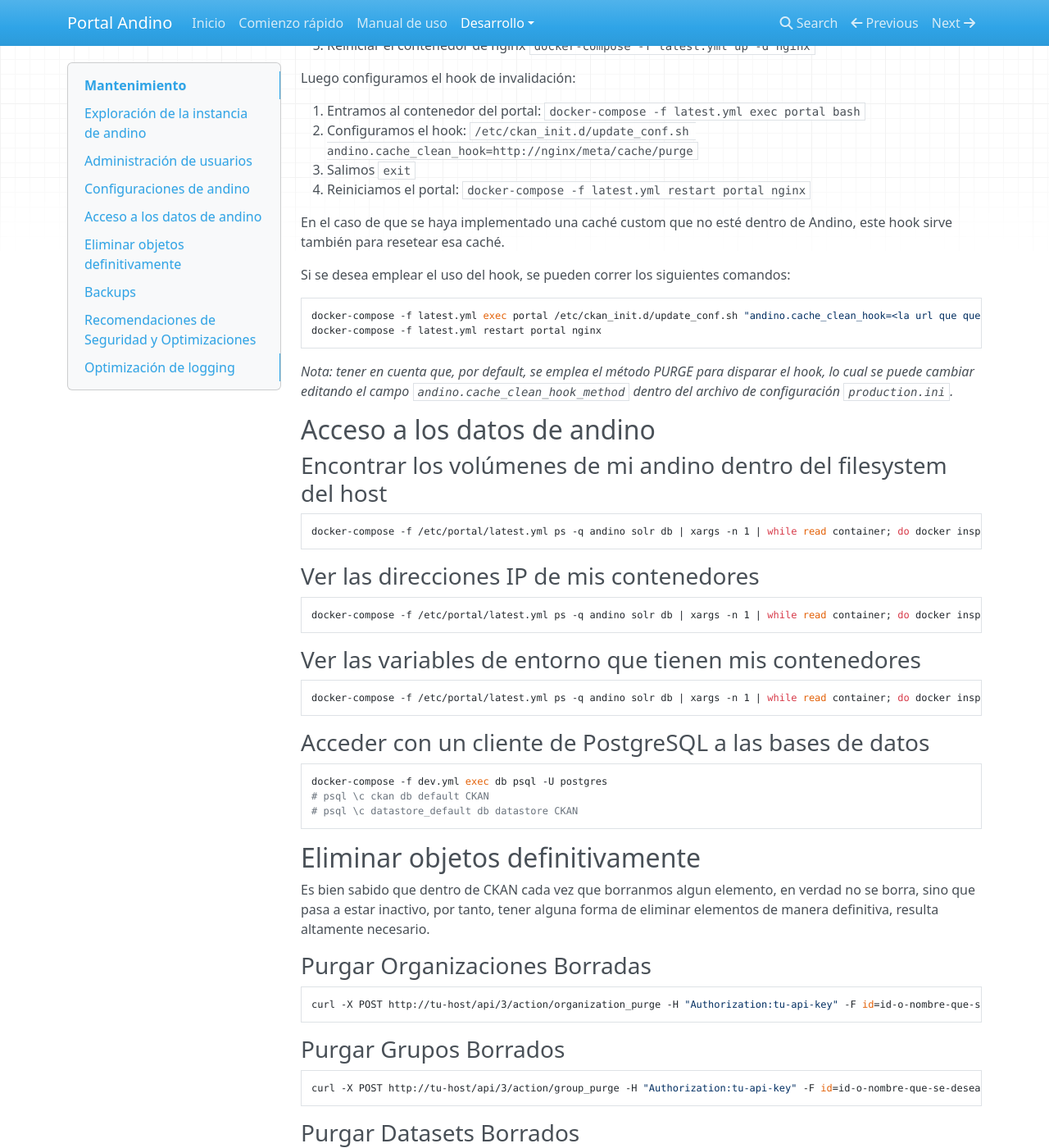
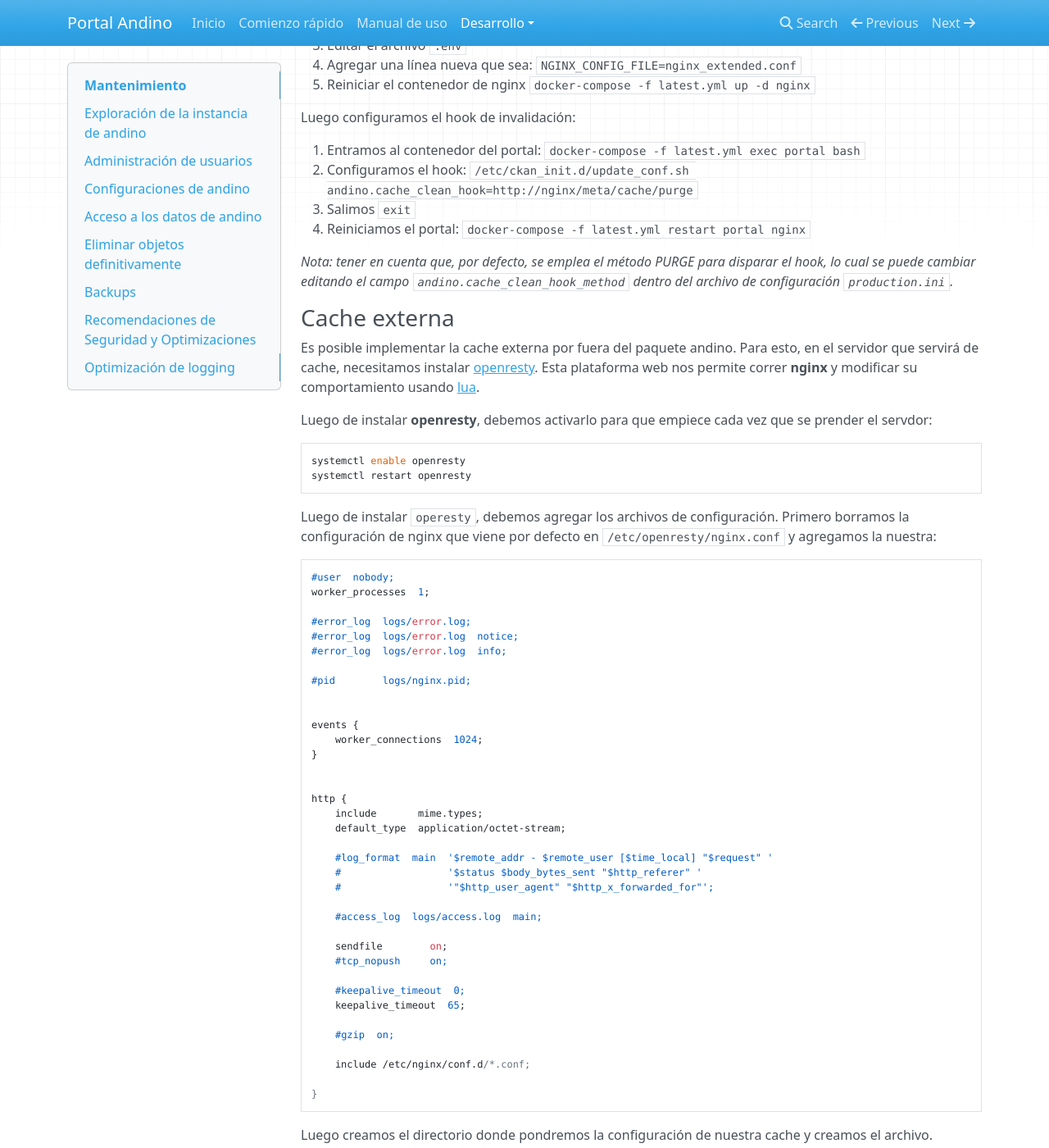
Before and after one commit to datosgobar/portal-andino, an MkDocs documentation site: the page built from docs/developers/maintenance.md, in a window 1280 px wide and 1400 px high, scrolled down 4618 px. Shown: the whole window at 82% size. Built offline with MkDocs 1.6.1, drawn with Linux system fonts in a browser that asks for light colours; nearby versions of some CDN libraries; old or Windows-style settings are respelled for this version of MkDocs; some of the changed text lies outside the part shown.

Commit message:
Agrego documentacion para usar una cache externa
refs:#144

````diff
--- a/docs/developers/maintenance.md
+++ b/docs/developers/maintenance.md
@@ -20,6 +20,8 @@
         - [Cambiar el remitente de los correos electrónicos que envía Andino](#cambiar-el-remitente-de-los-correos-electronicos-que-envia-andino)
         - [Deshabilitar la URL `/catalog.xlsx`](#deshabilitar-la-url--catalogxlsx)
         - [Google Tag Manager](#google-tag-manager)
+        - [Cache](#configuraci%C3%B3n-de-la-llamada-de-invalidaci%C3%B3n-de-cach%C3%A9)
+        - [Cache externa](#cache-externa)
     - [Acceso a los datos de andino](#acceso-a-los-datos-de-andino)
         - [Encontrar los volúmenes de mi andino dentro del filesystem del host](#encontrar-los-volumenes-de-mi-andino-dentro-del-filesystem-del-host)
         - [Ver las direcciones IP de mis contenedores](#ver-las-direcciones-ip-de-mis-contenedores)
@@ -225,18 +227,150 @@ Luego configuramos el hook de invalidación:
 1. Salimos `exit`
 1. Reiniciamos el portal: `docker-compose -f latest.yml restart portal nginx`
 
+_Nota: tener en cuenta que, por defecto, se emplea el método PURGE para disparar el hook, lo cual
+se puede cambiar editando el campo `andino.cache_clean_hook_method` dentro del archivo de configuración `production.ini`._
 
-En el caso de que se haya implementado una caché custom que no esté dentro de Andino, este hook sirve también para
-resetear esa caché.
+### Cache externa
 
-Si se desea emplear el uso del hook, se pueden correr los siguientes comandos:
+Es posible implementar la cache externa por fuera del paquete andino.
+Para esto, en el servidor que servirá de cache, necesitamos instalar [openresty](https://openresty.org/en/installation.html).
+Esta plataforma web nos permite correr **nginx** y modificar su comportamiento usando [lua](https://www.lua.org/).
+
+Luego de instalar **openresty**, debemos activarlo para que empiece cada vez que se prender el servdor:
+
+```
+systemctl enable openresty
+systemctl restart openresty
+```
+
+Luego de instalar `operesty`, debemos agregar los archivos de configuración.
+Primero borramos la configuración de nginx que viene por defecto en `/etc/openresty/nginx.conf` y agregamos la nuestra:
+
+```
+#user  nobody;
+worker_processes  1;
+
+#error_log  logs/error.log;
+#error_log  logs/error.log  notice;
+#error_log  logs/error.log  info;
+
+#pid        logs/nginx.pid;
+
+
+events {
+    worker_connections  1024;
+}
+
+
+http {
+    include       mime.types;
+    default_type  application/octet-stream;
+
+    #log_format  main  '$remote_addr - $remote_user [$time_local] "$request" '
+    #                  '$status $body_bytes_sent "$http_referer" '
+    #                  '"$http_user_agent" "$http_x_forwarded_for"';
+
+    #access_log  logs/access.log  main;
+
+    sendfile        on;
+    #tcp_nopush     on;
+
+    #keepalive_timeout  0;
+    keepalive_timeout  65;
+
+    #gzip  on;
+
+    include /etc/nginx/conf.d/*.conf;
+
+}
+```
+
+
+Luego creamos el directorio donde pondremos la configuración de nuestra cache y creamos el archivo.
+
+```
+mkdir -p /etc/nginx/conf.d/
+touch /etc/nginx/conf.d/000-andino-cache.conf
+```
+
+El archivo `000-andino-cache.conf` contendrá lo siguiente.
+Es necesario cambiar la palabre `IP_A_ANDINO` por la IP donde esta andino.
+
+```
+proxy_cache_path /tmp/nginx_cache/ levels=1:2 keys_zone=cache:30m max_size=250m;
+proxy_temp_path /tmp/nginx_proxy 1 2;
+
+server_tokens off;
+
+server {
+    client_max_body_size 100M;
+    location / {
+        proxy_pass http://IP_A_ANDINO:80/;
+        proxy_set_header X-Forwarded-For $remote_addr;
+        proxy_set_header Host $host;
+        proxy_cache cache;
+
+        # Disable cache for logged-in users
+        proxy_cache_bypass $cookie_auth_tkt;
+        proxy_no_cache $cookie_auth_tkt;
+        proxy_cache_valid 30m;
+        proxy_cache_key $host$scheme$proxy_host$request_uri;
+
+        # Ignore apache "Cache-Control" header
+        # See https://lists.okfn.org/pipermail/ckan-dev/2016-March/009864.html
+        proxy_ignore_headers Cache-Control;
+        # In emergency comment out line to force caching
+        # proxy_ignore_headers X-Accel-Expires Expires;
+
+        # Show cache status
+        add_header X-Cache-Status $upstream_cache_status;
+    }
+
+    location /meta/cache/purge {
+        allow  192.168.0.0/16;
+        allow  172.16.0.0/12;
+        allow  10.0.0.0/8;
+        allow  127.0.0.1;
+        deny   all;
+        if ($request_method = PURGE ) {
+            content_by_lua_block {
+                filename = "/tmp/nginx_cache/"
+                local f = io.open(filename, "r")
+                if (f~=nil) then
+                    io.close(f)
+                    os.execute('rm -rf "'..filename..'"')
+                end
+                ngx.say("OK")
+                ngx.exit(ngx.OK)
+            }
+        }
+    }
+}
+```
+
+Finalmente, reiniciamos **openresty**: `systemctl restart openresty`.
+
+Ahora que tenemos la cache configurada, necesitamos configurar la llamada, o hook, de invalición de cache.
+Para esto, entramos al servidor donde esta corriendo andino y corremos:
+
 ```bash
-docker-compose -f latest.yml exec portal /etc/ckan_init.d/update_conf.sh "andino.cache_clean_hook=<la url que querés utilizar>";
+IP_INTERNA_CACHE=<ip interna del servidor de cache>
+
+cd /etc/portal
+docker-compose -f latest.yml exec portal /etc/ckan_init.d/update_conf.sh "andino.cache_clean_hook=http://$IP_INTERNA_CACHE/meta/cache/purge";
 docker-compose -f latest.yml restart portal nginx
 ```
 
-_Nota: tener en cuenta que, por default, se emplea el método PURGE para disparar el hook, lo cual
-se puede cambiar editando el campo `andino.cache_clean_hook_method` dentro del archivo de configuración `production.ini`._
+Si queremos probar la integración, podemos entrar al contenedor de andino y probar invalidar la cache:
+
+```
+
+IP_INTERNA_CACHE=<ip interna del servidor de cache>
+cd /etc/portal
+docker-compose -f latest.yml exec portal curl -X PURGE "http://$IP_INTERNA_CACHE/meta/cache/purge";
+# =>  OK
+```
+
 
 ## Acceso a los datos de andino
 
````
